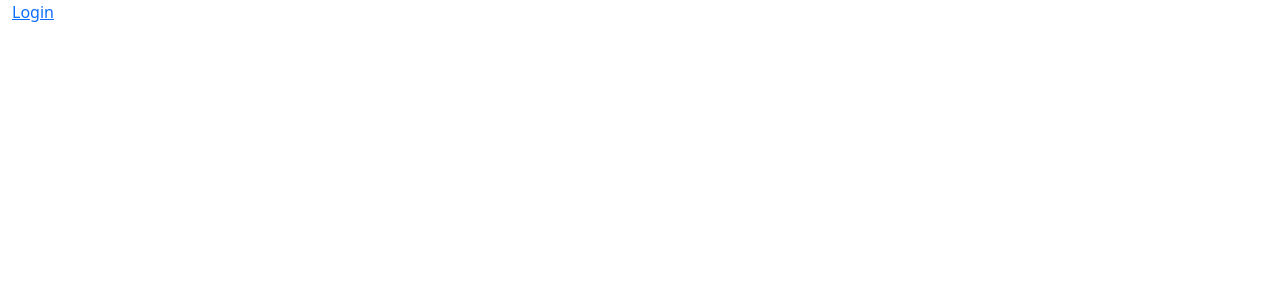
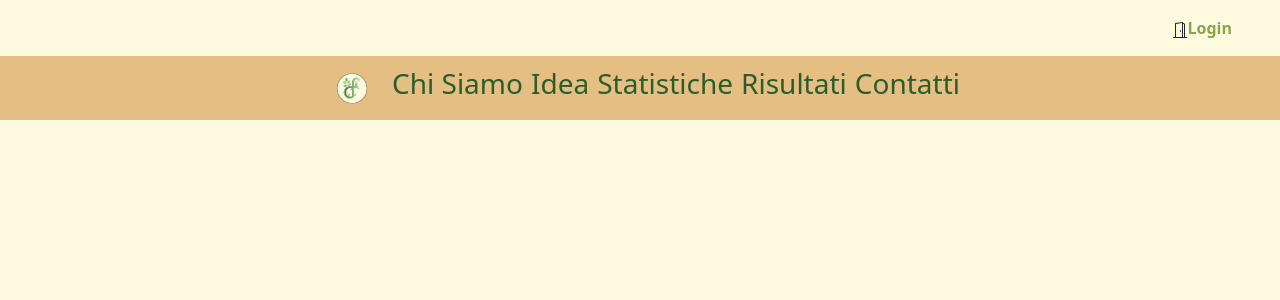
Before and after one commit to Nyde5/DumpFinder_Web, a PHP site: page / in a window 1280 px wide. Before the commit the part shown is almost empty. Shown: the top 300 px of the page. Run offline with PHP 8.4, Linux system fonts and the light colour scheme.

Commit message:
NavBar
Update navbar, logo e login

```diff
--- /dev/null
+++ b/css/style.css
@@ -0,0 +1,38 @@
+:root {
+    --primary: #2b5d29ff;
+    --primary-light: #8da24cff;
+    --secondary: #fefae0ff;
+    --terziary: #e4be82ff;
+}
+
+body{
+    background-color: var(--secondary);
+}
+
+#login{
+    text-decoration: solid;
+    color: var(--primary-light);
+    font-weight: bolder;
+}
+
+.nav{
+    background-color:  var(--terziary)!important;
+    max-height: 20vh;
+    padding-inline: 25vw;
+}
+
+.nav-item a{
+    text-decoration: solid;
+    color: var(--primary);
+    font-weight: bolder !important;
+}
+
+#logo{
+    width: 5vw !important;
+    height: 8vh !important;
+    background-image: url('../img/logo/dumpfinder.png');
+    background-position: center;
+    background-size: 100%;
+    background-repeat: no-repeat;
+    filter: drop-shadow(0 0 0 black);
+}
--- a/index.html
+++ b/index.html
@@ -5,11 +5,28 @@
     <meta name="viewport" content="width=device-width, initial-scale=1">
     <title>DumpFinder</title>
     <link href="https://cdn.jsdelivr.net/npm/bootstrap@5.3.3/dist/css/bootstrap.min.css" rel="stylesheet" integrity="sha384-QWTKZyjpPEjISv5WaRU9OFeRpok6YctnYmDr5pNlyT2bRjXh0JMhjY6hW+ALEwIH" crossorigin="anonymous">
+    <link rel="stylesheet" href="css/style.css">
   </head>
   <body>
+        <!-- LOGIN DIV -->
+        <div class="container-fluid d-flex justify-content-end flex-row w-100 px-5 py-3">
+          <div class="">
+            <svg xmlns="http://www.w3.org/2000/svg" width="16" height="16" fill="currentColor" class="bi bi-door-open" viewBox="0 0 16 16">
+              <path d="M8.5 10c-.276 0-.5-.448-.5-1s.224-1 .5-1 .5.448.5 1-.224 1-.5 1"/>
+              <path d="M10.828.122A.5.5 0 0 1 11 .5V1h.5A1.5 1.5 0 0 1 13 2.5V15h1.5a.5.5 0 0 1 0 1h-13a.5.5 0 0 1 0-1H3V1.5a.5.5 0 0 1 .43-.495l7-1a.5.5 0 0 1 .398.117M11.5 2H11v13h1V2.5a.5.5 0 0 0-.5-.5M4 1.934V15h6V1.077z"/>
+            </svg>
+          </div>
+            <a href="" id="login">Login</a>
+        </div>
 
-        <div class="container-fluid d-flex">
-            <a href="" class="">Login</a>
+        <!-- NAVBAR -->
+        <div class="container-fluid nav w-100 d-flex justify-content-between align-items-center">
+          <div id="logo"> </div>
+          <div class="nav-item"><a href=""><h3>Chi Siamo</h3></a></div>
+          <div class="nav-item"><a href=""><h3>Idea</h3></a></div>
+          <div class="nav-item"><a href=""><h3>Statistiche</h3></a></div>
+          <div class="nav-item"><a href=""><h3>Risultati</h3></a></div>
+          <div class="nav-item"><a href=""><h3>Contatti</h3></a></div>
         </div>
 
     <script src="https://cdn.jsdelivr.net/npm/bootstrap@5.3.3/dist/js/bootstrap.bundle.min.js" integrity="sha384-YvpcrYf0tY3lHB60NNkmXc5s9fDVZLESaAA55NDzOxhy9GkcIdslK1eN7N6jIeHz" crossorigin="anonymous"></script>
--- a/test.txt
+++ /dev/null
@@ -1 +0,0 @@
-test test test test test test test test test test test test test test test test test test test test test test test test test test test test test
```
Also changed, not shown: palette.scss (+12 -12 lines), img/logo/Immagine WhatsApp 2024-03-04 ore 19.16.23_e66744db.jpg (deleted), img/logo/dumpfinder.png (added), img/logo/logoDF.png (added).
